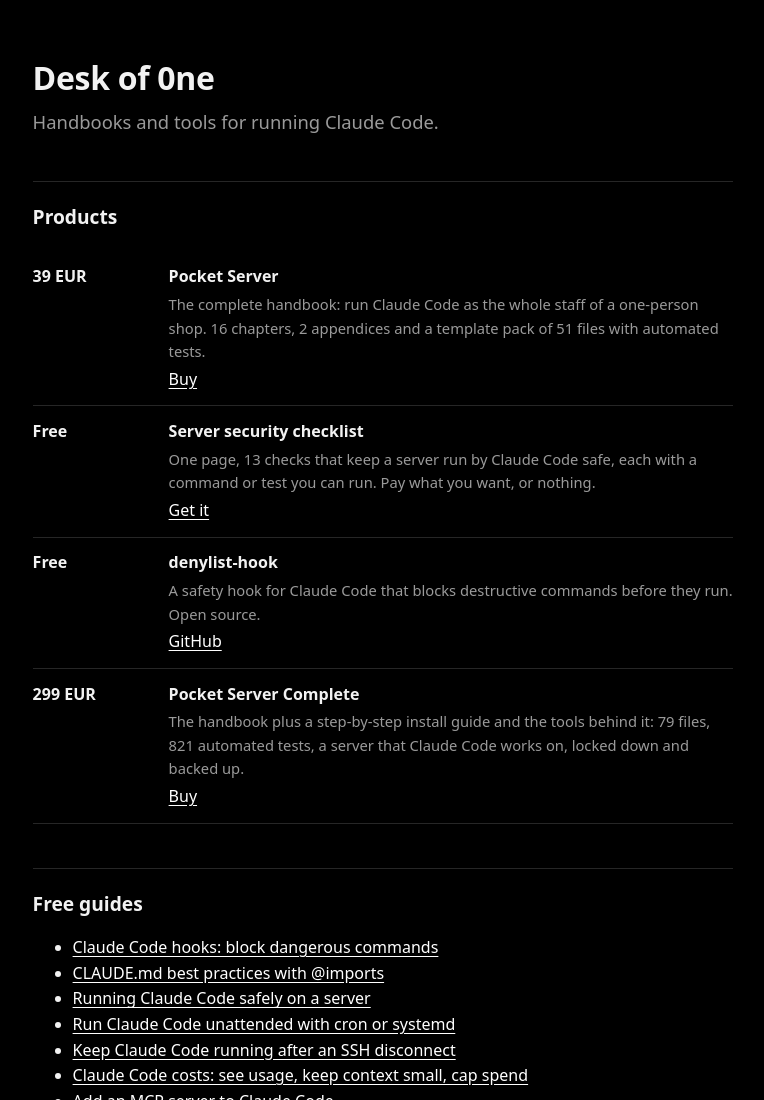
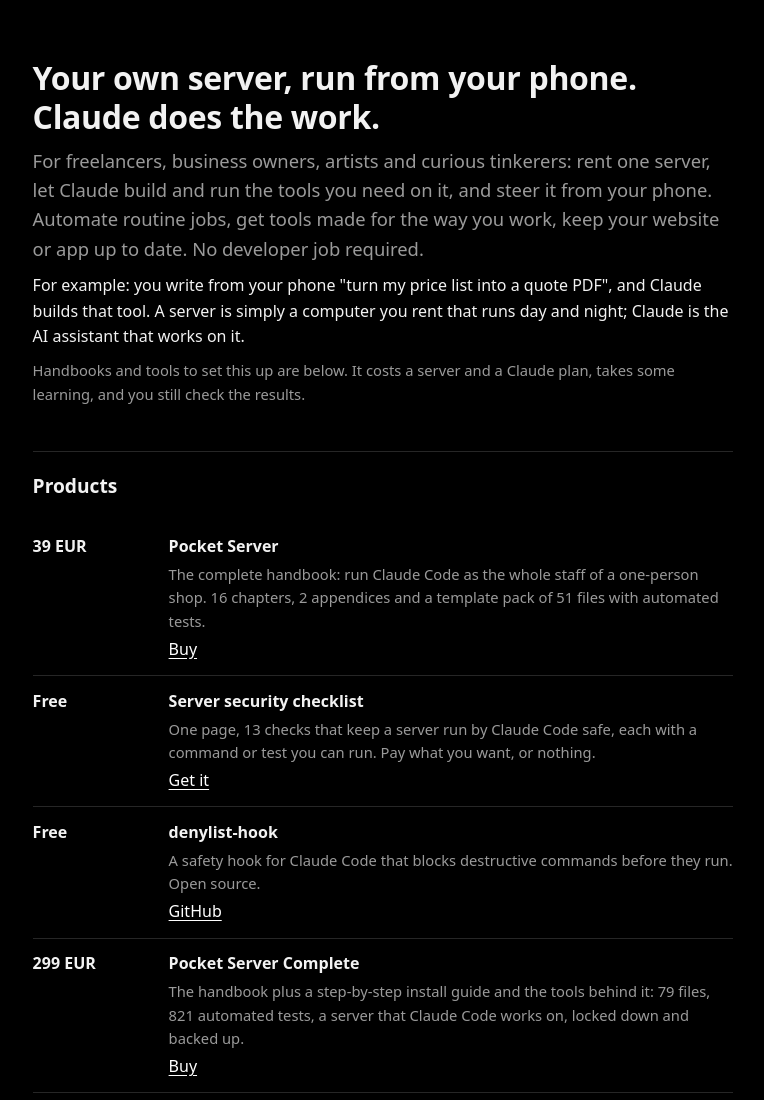
Before and after one commit to deskof0ne/deskof0ne.github.io, a plain HTML site: page index.html in a window 1280 px wide. Shown: the top 1100 px of the page, without its empty margins (257-1021 px from the left). Drawn offline with Linux system fonts and the light colour scheme.

Commit message:
Update product page
Generated by Claude (AI) for Desk of 0ne.

```diff
--- a/index.html
+++ b/index.html
@@ -5,7 +5,7 @@
 <link rel="icon" href="favicon.png">
 <title>Desk of 0ne</title>
 <link rel="canonical" href="https://deskof0ne.github.io/">
-<meta name="description" content="Desk of 0ne: handbooks and tools for running Claude Code.">
+<meta name="description" content="Desk of 0ne: run your own server from your phone and let Claude do the work. Handbooks and tools for freelancers, business owners and artists.">
 <meta name="google-site-verification" content="iqT_7kcDFsqT8Rvl1jkKk4y7R5-wnd1byzxBpzUvVOI" />
 <style>:root{color-scheme:dark;--bg:#000;--panel:#111;--line:#262626;--tx:#f2f2f2;--mu:#9a9a9a;--ac:#fff}
 *{box-sizing:border-box}
@@ -28,8 +28,10 @@ ul.list p{margin:.2rem 0;color:var(--mu);font-size:.92rem}
 .st{color:var(--mu);font-size:.8rem;margin-left:.3rem}
 @media (max-width:30rem){ul.list li{grid-template-columns:1fr}}
 footer{margin-top:3rem;padding-top:1rem;border-top:1px solid var(--line);color:var(--mu);font-size:.82rem}</style></head><body><main>
-<h1>Desk of 0ne</h1>
-<p class="sub">Handbooks and tools for running Claude Code.</p>
+<h1>Your own server, run from your phone. Claude does the work.</h1>
+<p class="sub">For freelancers, business owners, artists and curious tinkerers: rent one server, let Claude build and run the tools you need on it, and steer it from your phone. Automate routine jobs, get tools made for the way you work, keep your website or app up to date. No developer job required.</p>
+<p>For example: you write from your phone "turn my price list into a quote PDF", and Claude builds that tool. A server is simply a computer you rent that runs day and night; Claude is the AI assistant that works on it.</p>
+<p class="mu">Handbooks and tools to set this up are below. It costs a server and a Claude plan, takes some learning, and you still check the results.</p>
 <h2 id="products">Products</h2>
 <ul class="list"><li><div class="lp">39 EUR</div><div><b>Pocket Server</b><p>The complete handbook: run Claude Code as the whole staff of a one-person shop. 16 chapters, 2 appendices and a template pack of 51 files with automated tests.</p><a href="https://deskof0ne.gumroad.com/l/rponee">Buy</a></div></li><li><div class="lp">Free</div><div><b>Server security checklist</b><p>One page, 13 checks that keep a server run by Claude Code safe, each with a command or test you can run. Pay what you want, or nothing.</p><a href="https://deskof0ne.gumroad.com/l/server-checklist">Get it</a></div></li><li><div class="lp">Free</div><div><b>denylist-hook</b><p>A safety hook for Claude Code that blocks destructive commands before they run. Open source.</p><a href="https://github.com/deskof0ne/denylist-hook">GitHub</a></div></li><li><div class="lp">299 EUR</div><div><b>Pocket Server Complete</b><p>The handbook plus a step-by-step install guide and the tools behind it: 79 files, 821 automated tests, a server that Claude Code works on, locked down and backed up.</p><a href="https://deskof0ne.gumroad.com/l/pocket-server-complete">Buy</a></div></li></ul>
 <h2 id="guides">Free guides</h2>
```
